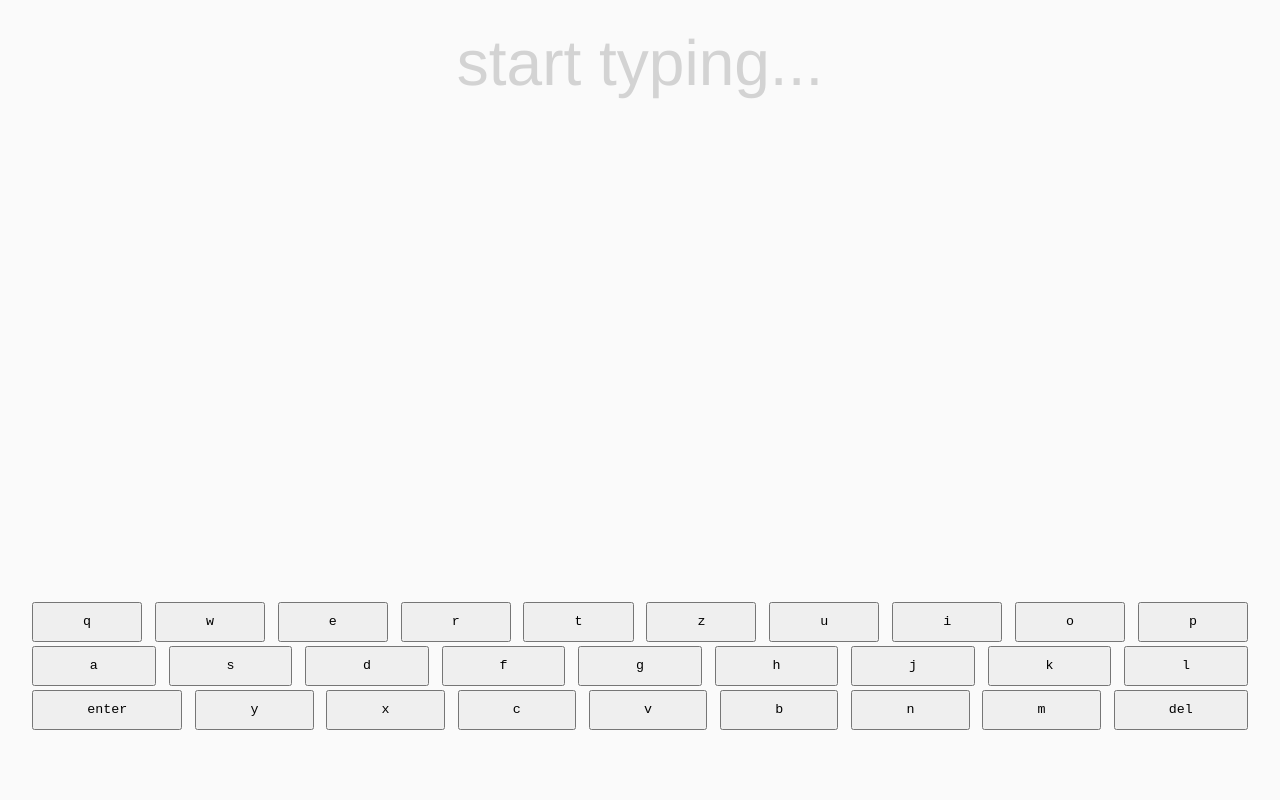
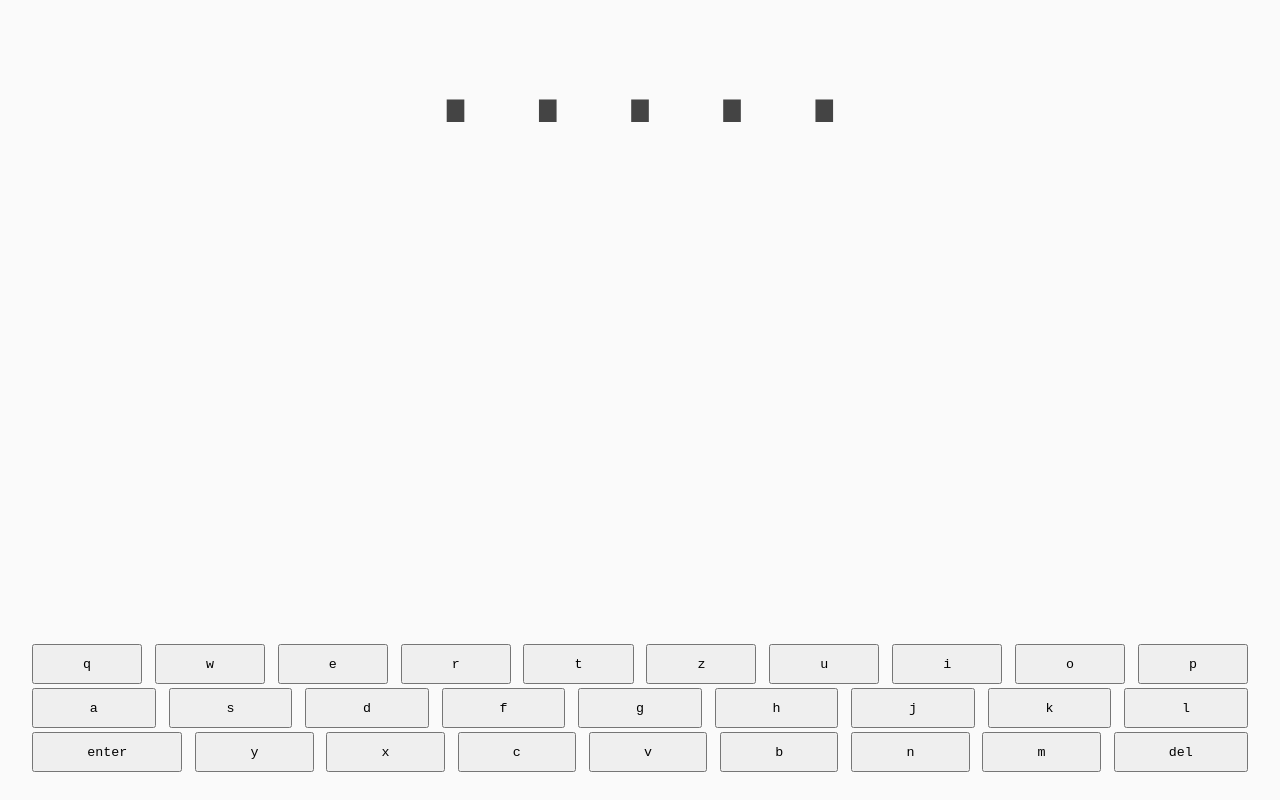
Before and after one commit to danielberndt/build-a-wordle, a Preact app: page / in a window 1280 px wide. Built offline with nearby package versions, Linux system fonts and the light colour scheme.

Commit message:
improve input preview

```diff
--- a/src/app.tsx
+++ b/src/app.tsx
@@ -80,16 +80,18 @@ type BoardProps = {
   guessWord: string;
 };
 
+const fillWith = (input: string, fillChar: string, len: number) => {
+  if (input.length >= len) return input;
+  return input + Array.from(new Array(len - input.length), () => fillChar).join("");
+};
+
 const Board = ({input, submittedWords, guessWord}: BoardProps) => (
   <div style={{display: "flex", flexDirection: "column", alignItems: "center"}}>
     {submittedWords.map((word, idx) => (
       <SubmittedWord key={idx} word={word} guessWord={guessWord} />
     ))}
-    {input ? (
-      <div style={{fontFamily: "monospace", fontSize: "12vw"}}>{input}</div>
-    ) : (
-      <div style={{fontSize: "5vw", color: "lightgray"}}>start typing...</div>
-    )}
+
+    <div style={{fontFamily: "monospace", fontSize: "12vw"}}>{fillWith(input, "·", 5)}</div>
   </div>
 );
 
```
